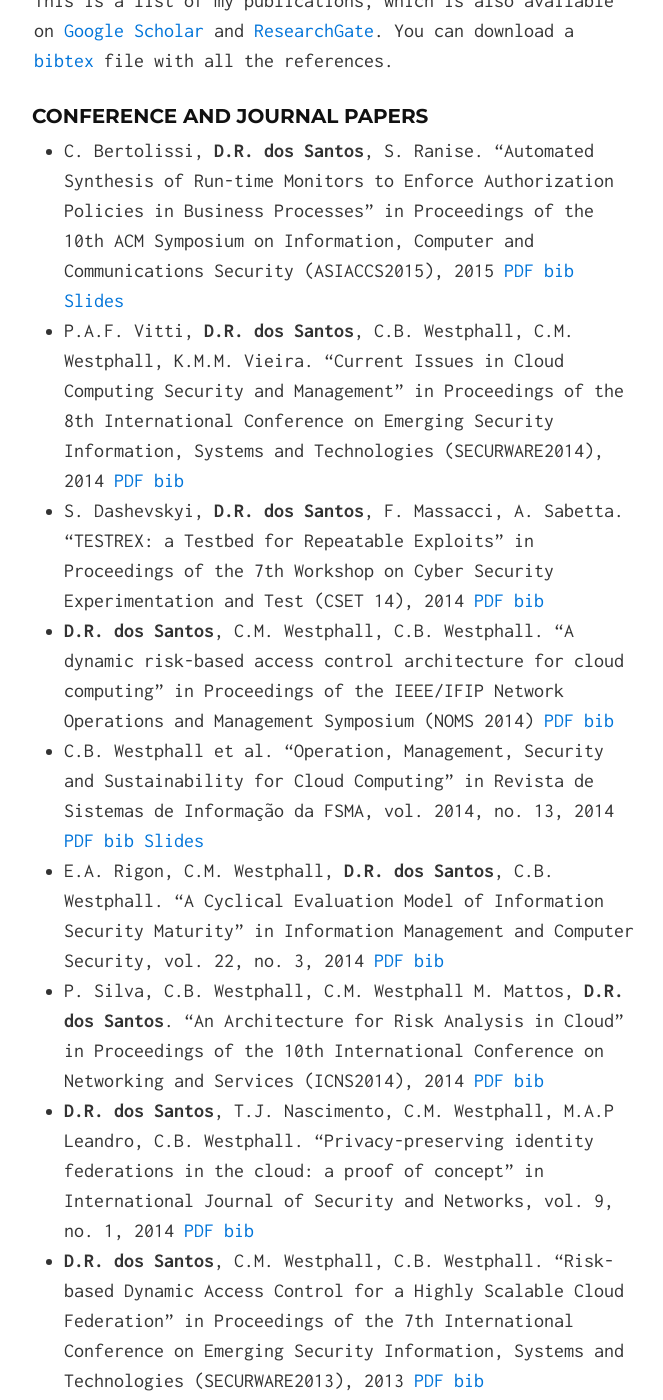
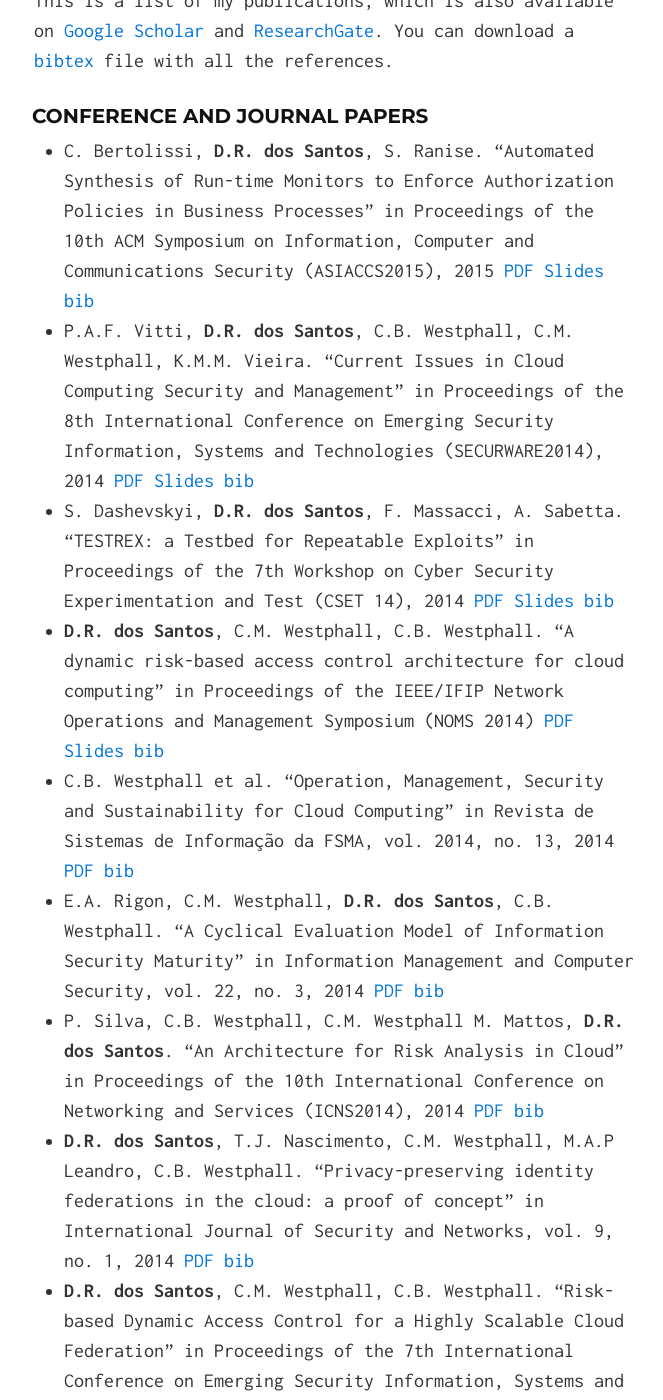
Before and after one commit to daniel-rs/daniel-rs.github.io, a Jekyll site: the page built from index.html, in a window 1280 px wide and 1400 px high, scrolled down 1034 px. Shown: the whole window, without its empty margins (306-969 px from the left). Built offline with Jekyll 4.4.1, drawn with Linux system fonts in a browser that asks for light colours; Markdown is read by kramdown in place of the engine named in the settings; some of the changed text lies outside the part shown.

Commit message:
fixing some links

```diff
--- a/_includes/index.md
+++ b/_includes/index.md
@@ -28,20 +28,20 @@
 
 #### Conference and Journal papers ####
 
-- C. Bertolissi, **D.R. dos Santos**, S. Ranise. "Automated Synthesis of Run-time Monitors to Enforce Authorization Policies in Business Processes" in Proceedings of the 10th ACM Symposium on Information, Computer and Communications Security (ASIACCS2015), 2015 [PDF](https://daniel-rs.github.io/files/publications/asiaccs2015_paper.pdf) [bib](https://daniel-rs.github.io/files/publications/asiaccs2015_bib.bib) [Slides](https://daniel-rs.github.io/files/publications/asiaccs2015_slides.pdf)
-- P.A.F. Vitti, **D.R. dos Santos**, C.B. Westphall, C.M. Westphall, K.M.M. Vieira. "Current Issues in Cloud Computing Security and Management" in Proceedings of the 8th International Conference on Emerging Security Information, Systems and Technologies (SECURWARE2014), 2014 [PDF](https://daniel-rs.github.io/files/publications/securware2014_paper.pdf) [bib](https://daniel-rs.github.io/files/publications/securware2014_bib.bib)
-- S. Dashevskyi, **D.R. dos Santos**, F. Massacci, A. Sabetta. "TESTREX: a Testbed for Repeatable Exploits" in Proceedings of the 7th Workshop on Cyber Security Experimentation and Test (CSET 14), 2014 [PDF](https://daniel-rs.github.io/files/publications/cset2014_paper.pdf) [bib](https://daniel-rs.github.io/files/publications/cset2014_bib.bib)
-- **D.R. dos Santos**, C.M. Westphall, C.B. Westphall. "A dynamic risk-based access control architecture for cloud computing" in Proceedings of the IEEE/IFIP Network Operations and Management Symposium (NOMS 2014) [PDF](https://daniel-rs.github.io/files/publications/noms2014_paper.pdf) [bib](https://daniel-rs.github.io/files/publications/noms2014_bib.bib)
-- C.B. Westphall et al. "Operation, Management, Security and Sustainability for Cloud Computing" in Revista de Sistemas de Informação da FSMA, vol. 2014, no. 13, 2014 [PDF](https://daniel-rs.github.io/files/publications/fsma2014_paper.pdf) [bib](https://daniel-rs.github.io/files/publications/fsma2014_bib.bib) [Slides](https://daniel-rs.github.io/files/publications/noms2014_slides.pdf)
+- C. Bertolissi, **D.R. dos Santos**, S. Ranise. "Automated Synthesis of Run-time Monitors to Enforce Authorization Policies in Business Processes" in Proceedings of the 10th ACM Symposium on Information, Computer and Communications Security (ASIACCS2015), 2015 [PDF](https://daniel-rs.github.io/files/publications/asiaccs2015_paper.pdf) [Slides](https://daniel-rs.github.io/files/publications/asiaccs2015_slides.pdf) [bib](https://daniel-rs.github.io/files/publications/asiaccs2015_bib.bib)
+- P.A.F. Vitti, **D.R. dos Santos**, C.B. Westphall, C.M. Westphall, K.M.M. Vieira. "Current Issues in Cloud Computing Security and Management" in Proceedings of the 8th International Conference on Emerging Security Information, Systems and Technologies (SECURWARE2014), 2014 [PDF](https://daniel-rs.github.io/files/publications/securware2014_paper.pdf) [Slides](https://daniel-rs.github.io/files/publications/securware2014_slides.pdf) [bib](https://daniel-rs.github.io/files/publications/securware2014_bib.bib)
+- S. Dashevskyi, **D.R. dos Santos**, F. Massacci, A. Sabetta. "TESTREX: a Testbed for Repeatable Exploits" in Proceedings of the 7th Workshop on Cyber Security Experimentation and Test (CSET 14), 2014 [PDF](https://daniel-rs.github.io/files/publications/cset2014_paper.pdf) [Slides](https://daniel-rs.github.io/files/publications/cset2014_slides.pdf) [bib](https://daniel-rs.github.io/files/publications/cset2014_bib.bib)
+- **D.R. dos Santos**, C.M. Westphall, C.B. Westphall. "A dynamic risk-based access control architecture for cloud computing" in Proceedings of the IEEE/IFIP Network Operations and Management Symposium (NOMS 2014) [PDF](https://daniel-rs.github.io/files/publications/noms2014_paper.pdf) [Slides](https://daniel-rs.github.io/files/publications/noms2014_slides.pdf) [bib](https://daniel-rs.github.io/files/publications/noms2014_bib.bib)
+- C.B. Westphall et al. "Operation, Management, Security and Sustainability for Cloud Computing" in Revista de Sistemas de Informação da FSMA, vol. 2014, no. 13, 2014 [PDF](https://daniel-rs.github.io/files/publications/fsma2014_paper.pdf) [bib](https://daniel-rs.github.io/files/publications/fsma2014_bib.bib)
 - E.A. Rigon, C.M. Westphall, **D.R. dos Santos**, C.B. Westphall. "A Cyclical Evaluation Model of Information Security Maturity" in Information Management and Computer Security, vol. 22, no. 3, 2014 [PDF](https://daniel-rs.github.io/files/publications/imcs2014_paper.pdf) [bib](https://daniel-rs.github.io/files/publications/imcs2014_bib.bib)
 - P. Silva, C.B. Westphall, C.M. Westphall M. Mattos, **D.R. dos Santos**. "An Architecture for Risk Analysis in Cloud" in Proceedings of the 10th International Conference on Networking and Services (ICNS2014), 2014 [PDF](https://daniel-rs.github.io/files/publications/icns2014_paper.pdf) [bib](https://daniel-rs.github.io/files/publications/icns2014_bib.bib)
 - **D.R. dos Santos**, T.J. Nascimento, C.M. Westphall, M.A.P Leandro, C.B. Westphall. "Privacy-preserving identity federations in the cloud: a proof of concept" in International Journal of Security and Networks, vol. 9, no. 1, 2014 [PDF](https://daniel-rs.github.io/files/publications/ijsn2014_paper.pdf) [bib](https://daniel-rs.github.io/files/publications/ijsn2014_bib.bib)
 - **D.R. dos Santos**, C.M. Westphall, C.B. Westphall. "Risk-based Dynamic Access Control for a Highly Scalable Cloud Federation" in Proceedings of the 7th International Conference on Emerging Security Information, Systems and Technologies (SECURWARE2013), 2013 [PDF](https://daniel-rs.github.io/files/publications/securware2013_paper.pdf) [bib](https://daniel-rs.github.io/files/publications/securware2013_bib.bib)
 - R.F. de Souza, C.B. Westphall, **D.R. dos Santos**, C.M. Westphall. "Challenges of Operationalizing PACS on Cloud Over Wireless Networks" in Proceedings of the 9th International Conference on Wireless and Mobile Communications (ICWMC 2013), 2013 [PDF](https://daniel-rs.github.io/files/publications/icwmc2013_paper.pdf) [bib](https://daniel-rs.github.io/files/publications/icwmc2013_bib.bib)
 - R.F. de Souza, C.B. Westphall, **D.R. dos Santos**, C.M. Westphall. "A Review of PACS on Cloud for Archiving Secure Medical Images" in International Journal of Privacy and Health Information Management, vol. 1, no. 1, 2013 PDF [bib](https://daniel-rs.github.io/files/publications/ijphim2013_bib.bib)
-- R.B. Brinhosa, C.M. Westphall, C.B. Westphall, **D.R. dos Santos**, F. Grezele. "A Validation Model of Data Input for Web Services" in Proceedings of the 12th International Conference on Networks (ICN 2013), 2013 [PDF](https://daniel-rs.github.io/files/publications/icn2013_paper.pdf) [bib](https://daniel-rs.github.io/files/publications/icn2013_bib.bib) [Slides](https://daniel-rs.github.io/files/publications/icn2013_slides.pdf)
-- M.A.P. Leandro, T.J. Nascimento, **D.R. dos Santos**, C.M. Westphall, C.B. Westphall. "Multi-Tenancy Authorization System with Federated Identity for Cloud-Based Environments Using Shibboleth" in Proceedings of the 11th International Conference on Networks (ICN 2012), 2012 [PDF](https://daniel-rs.github.io/files/publications/icn2012_paper.pdf) [bib](https://daniel-rs.github.io/files/publications/icn2012_bib.bib) [Slides](https://daniel-rs.github.io/files/publications/icn2012_slides.pdf)
-- **D.R. dos Santos**, C.M. Westphall, "Uma aplicação de privacidade no gerenciamento de identidades em nuvem com uApprove" in Anais do Simpósio Brasileiro em Segurança da Informação e de Sistemas Computacionais (SBSEG2011), 2011 [PDF](https://daniel-rs.github.io/files/publications/sbseg2011_paper.pdf) [bib](https://daniel-rs.github.io/files/publications/sbseg2011_bib.bib) [Slides](https://daniel-rs.github.io/files/publications/sbseg2011_slides.pdf)
+- R.B. Brinhosa, C.M. Westphall, C.B. Westphall, **D.R. dos Santos**, F. Grezele. "A Validation Model of Data Input for Web Services" in Proceedings of the 12th International Conference on Networks (ICN 2013), 2013 [PDF](https://daniel-rs.github.io/files/publications/icn2013_paper.pdf) [Slides](https://daniel-rs.github.io/files/publications/icn2013_slides.pdf) [bib](https://daniel-rs.github.io/files/publications/icn2013_bib.bib)
+- M.A.P. Leandro, T.J. Nascimento, **D.R. dos Santos**, C.M. Westphall, C.B. Westphall. "Multi-Tenancy Authorization System with Federated Identity for Cloud-Based Environments Using Shibboleth" in Proceedings of the 11th International Conference on Networks (ICN 2012), 2012 [PDF](https://daniel-rs.github.io/files/publications/icn2012_paper.pdf) [Slides](https://daniel-rs.github.io/files/publications/icn2012_slides.pdf) [bib](https://daniel-rs.github.io/files/publications/icn2012_bib.bib)
+- **D.R. dos Santos**, C.M. Westphall, "Uma aplicação de privacidade no gerenciamento de identidades em nuvem com uApprove" in Anais do Simpósio Brasileiro em Segurança da Informação e de Sistemas Computacionais (SBSEG2011), 2011 [PDF](https://daniel-rs.github.io/files/publications/sbseg2011_paper.pdf) [Slides](https://daniel-rs.github.io/files/publications/sbseg2011_slides.pdf) [bib](https://daniel-rs.github.io/files/publications/sbseg2011_bib.bib)
 
 #### Theses and other reports ####
 
```
Also changed, not shown: README.md, 1 other file.
